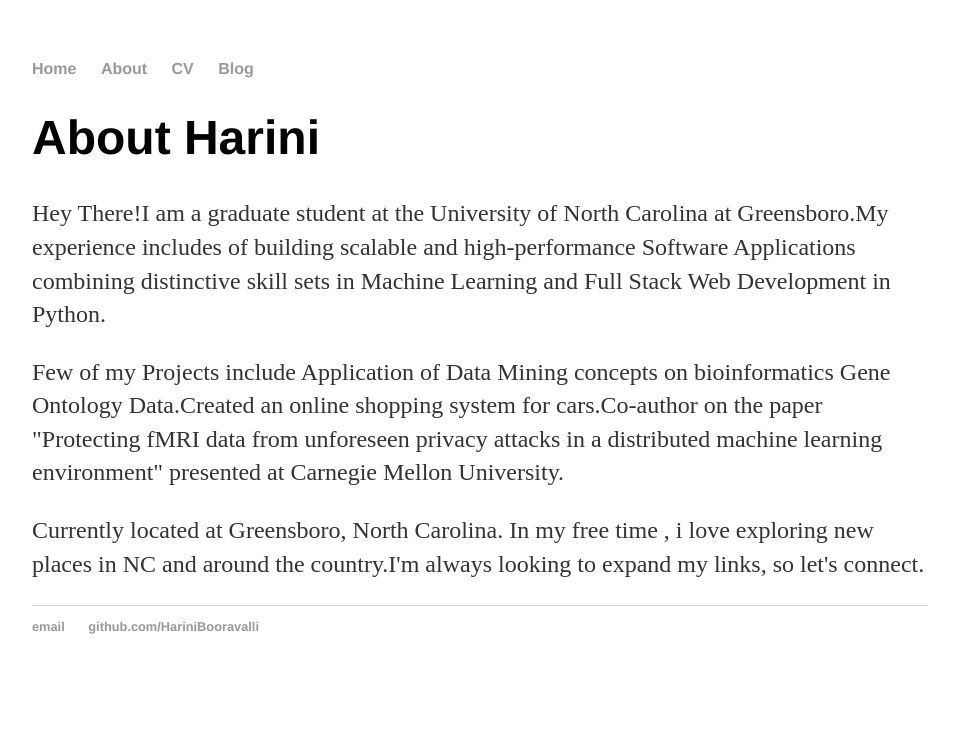
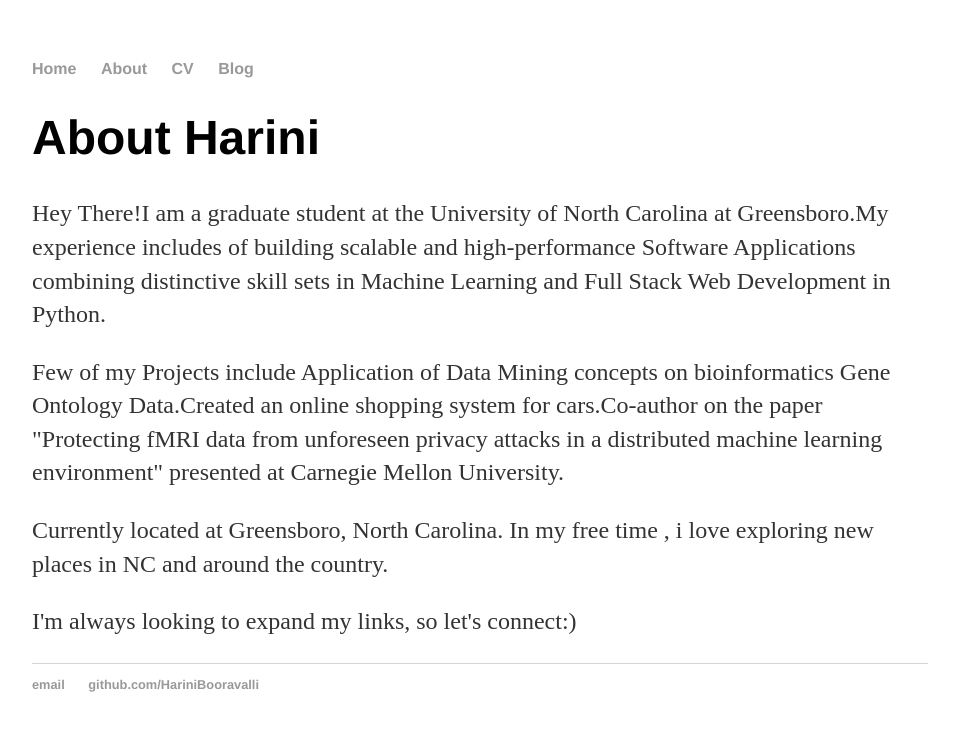
Before and after one commit to HariniBooravalli/HariniBooravalli.github.io, a Jekyll site: the page built from about/index.html, in a window 1280 px wide. Shown: the top 731 px of the page, without its empty margins (160-1119 px from the left). Built offline with Jekyll 4.4.1, drawn with Linux system fonts in a browser that asks for light colours.

```diff
--- a/about/index.html
+++ b/about/index.html
@@ -5,7 +5,6 @@ title: About Harini
 	<h1>{{ page.title }}</h1>
 
 <p>Hey There!I am a graduate student at the University of North Carolina at Greensboro.My experience includes of building scalable and high-performance Software Applications combining distinctive skill sets in Machine Learning and Full Stack Web Development in Python.</p>
-
 <p>Few of my Projects include Application of  Data Mining concepts on bioinformatics Gene Ontology Data.Created an online shopping system for cars.Co-author on the paper "Protecting fMRI data from unforeseen privacy attacks in a distributed machine learning environment" presented at Carnegie Mellon University.</p>
-
-<p>Currently located at Greensboro, North Carolina. In my free time , i love exploring new places in NC and around the country.I'm always looking to expand my links, so let's connect.</p>
+<p>Currently located at Greensboro, North Carolina. In my free time , i love exploring new places in NC and around the country.</p>
+<p>I'm always looking to expand my links, so let's connect:)</p>
```
